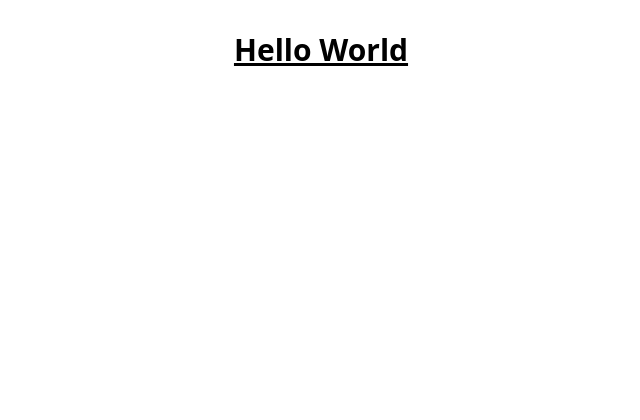
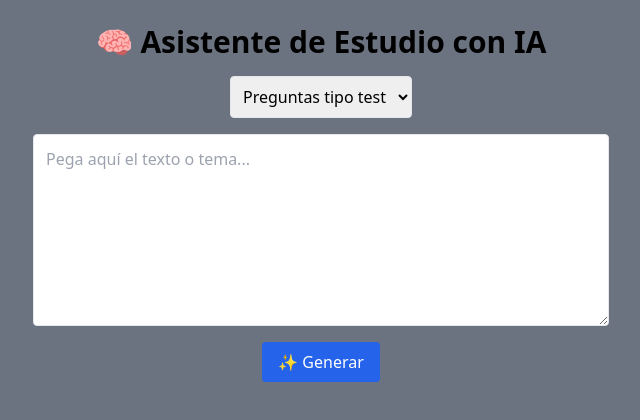
Before and after one commit to TomasUhiaOtero/Asistente-IA, a React (Vite) app in the folder client/: page / in a window 1280 px wide. Shown: the top 420 px of the page, without its empty margins (319-959 px from the left). Built offline with nearby package versions, Linux system fonts and the light colour scheme.

Commit message:
Asistente funcional 100%

```diff
--- a/client/src/App.jsx
+++ b/client/src/App.jsx
@@ -1,16 +1,68 @@
-import { useState } from 'react'
-import reactLogo from './assets/react.svg'
-import viteLogo from '/vite.svg'
-import './App.css'
+import { useState } from "react";
+import axios from "axios";
 
 function App() {
-  const [count, setCount] = useState(0)
+  const [text, setText] = useState("");
+  const [mode, setMode] = useState("Preguntas tipo test");
+  const [loading, setLoading] = useState(false);
+  const [result, setResult] = useState("");
+
+  const handleGenerate = async () => {
+    if (!text.trim()) return alert("Por favor, escribe un texto o tema.");
+
+    setLoading(true);
+    setResult("");
+    try {
+      const res = await axios.post("http://localhost:3000/generate", {
+        text,
+        mode,
+      });
+      setResult(res.data.result);
+    } catch (err) {
+      console.error(err);
+      alert("Error al generar contenido");
+    } finally {
+      setLoading(false);
+    }
+  };
 
   return (
-    <>
-      <h1 className="text-3xl font-bold underline">Hello World</h1>
-    </>
-  )
+    <div className="min-h-screen bg-gray-500 flex flex-col items-center p-6">
+      <h1 className="text-3xl font-bold mb-4">🧠 Asistente de Estudio con IA</h1>
+
+      <select
+        value={mode}
+        onChange={(e) => setMode(e.target.value)}
+        className="border p-2 rounded mb-4"
+      >
+        <option>Preguntas tipo test</option>
+        <option>Flashcards</option>
+        <option>Resumen</option>
+      </select>
+
+      <textarea
+        value={text}
+        onChange={(e) => setText(e.target.value)}
+        placeholder="Pega aquí el texto o tema..."
+        className="w-full max-w-xl p-3 border rounded mb-4 h-48"
+      />
+
+      <button
+        onClick={handleGenerate}
+        className="bg-blue-600 text-white px-4 py-2 rounded hover:bg-blue-700"
+        disabled={loading}
+      >
+        {loading ? "Generando..." : "✨ Generar"}
+      </button>
+
+      {result && (
+        <div className="mt-6 w-full max-w-xl bg-white shadow p-4 rounded">
+          <h2 className="text-xl font-semibold mb-2">Resultado:</h2>
+          <pre className="whitespace-pre-wrap">{result}</pre>
+        </div>
+      )}
+    </div>
+  );
 }
 
-export default App
+export default App;
```
Also changed, not shown: client/package.json (+4 -3 lines), 1 other file (tests, documents, lock files or other folders).
